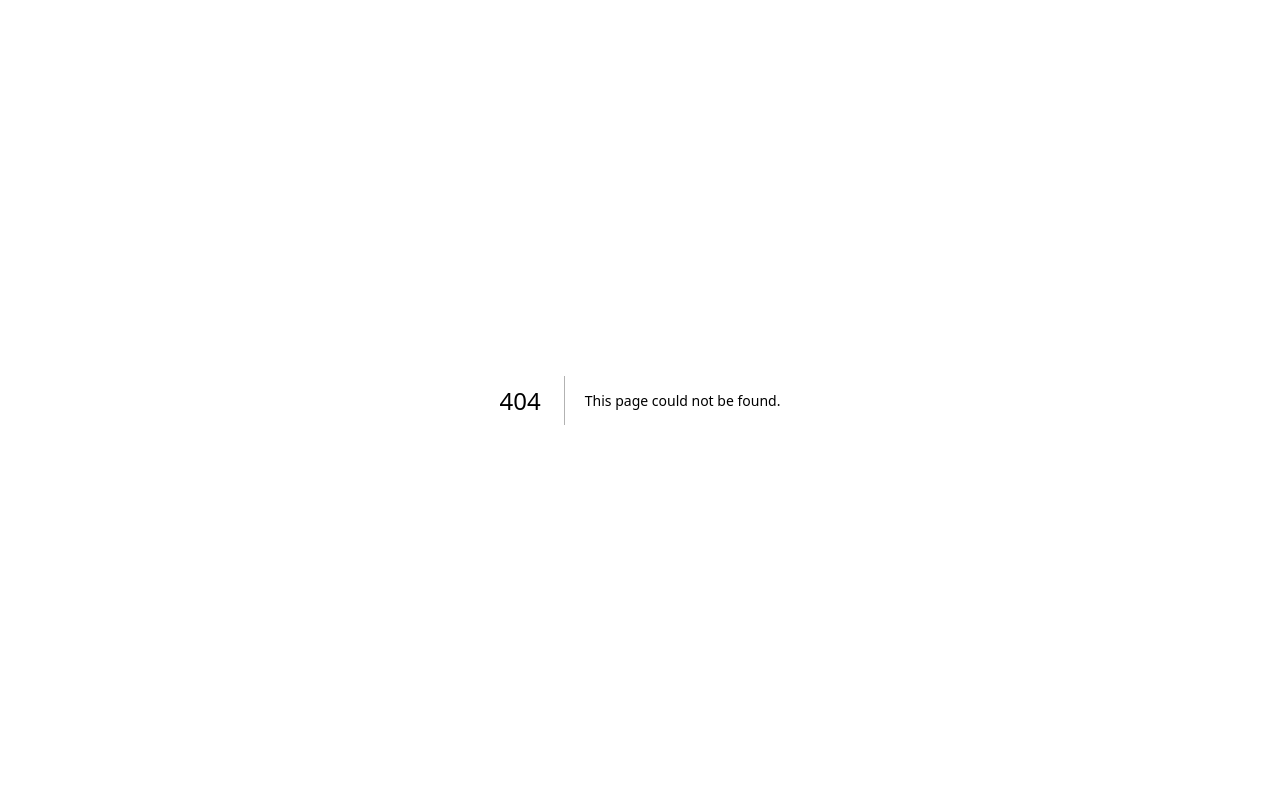
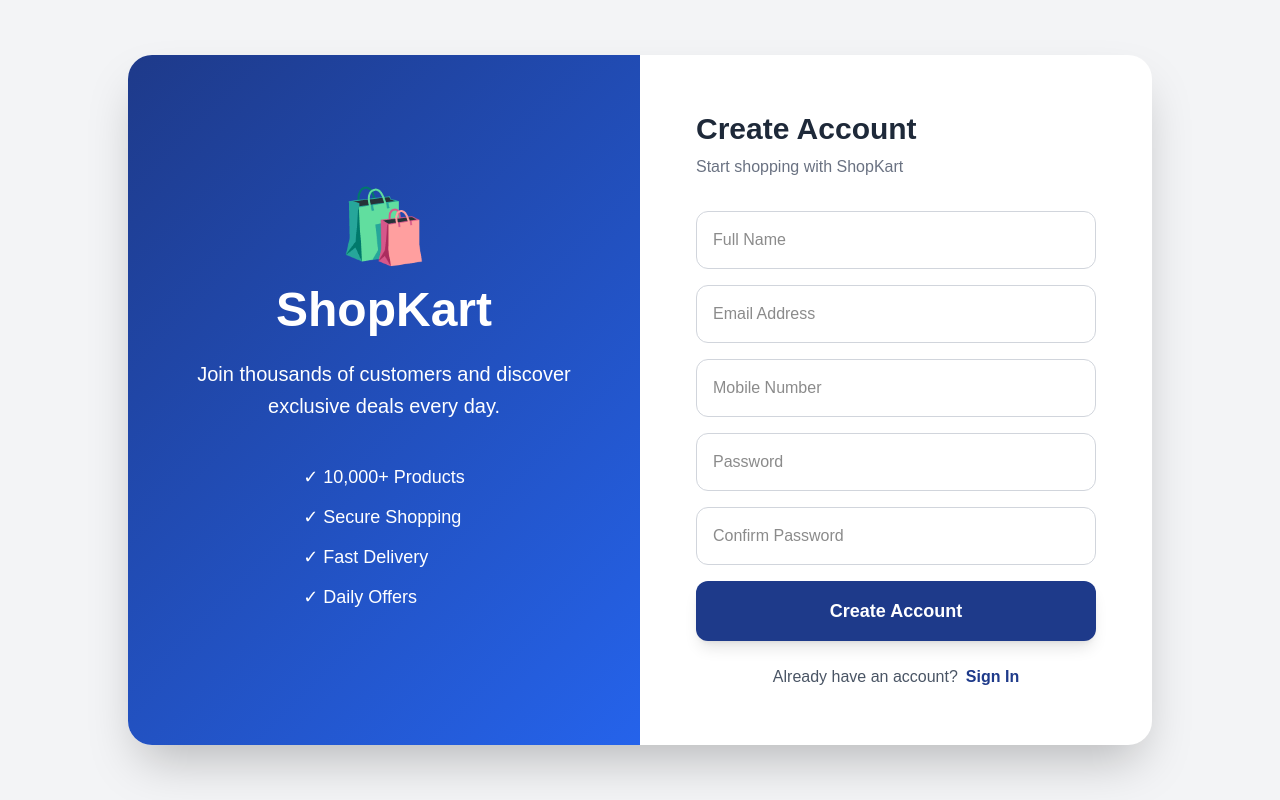
Before and after one commit to AmruthaPreetham/productCatalog, a Next.js app in the folder product-catalog/: page /signup in a window 1280 px wide. Before the commit this address had no page. Built offline with nearby package versions, Linux system fonts and the light colour scheme.

Commit message:
signup rendering page

```diff
--- /dev/null
+++ b/product-catalog/app/signup/page.tsx
@@ -0,0 +1,6 @@
+import SignUpForm from "@/components/SignUpForm";
+export default function SignupPage() {
+
+   return <SignUpForm />;
+
+}
```
